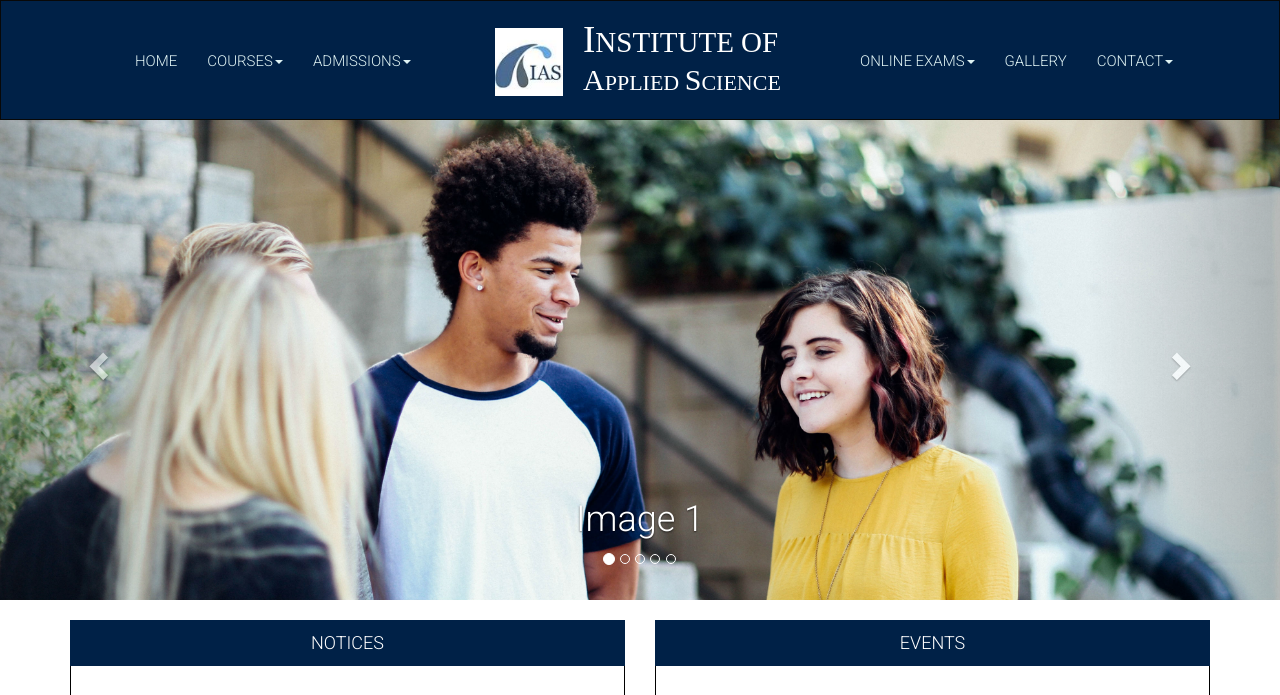
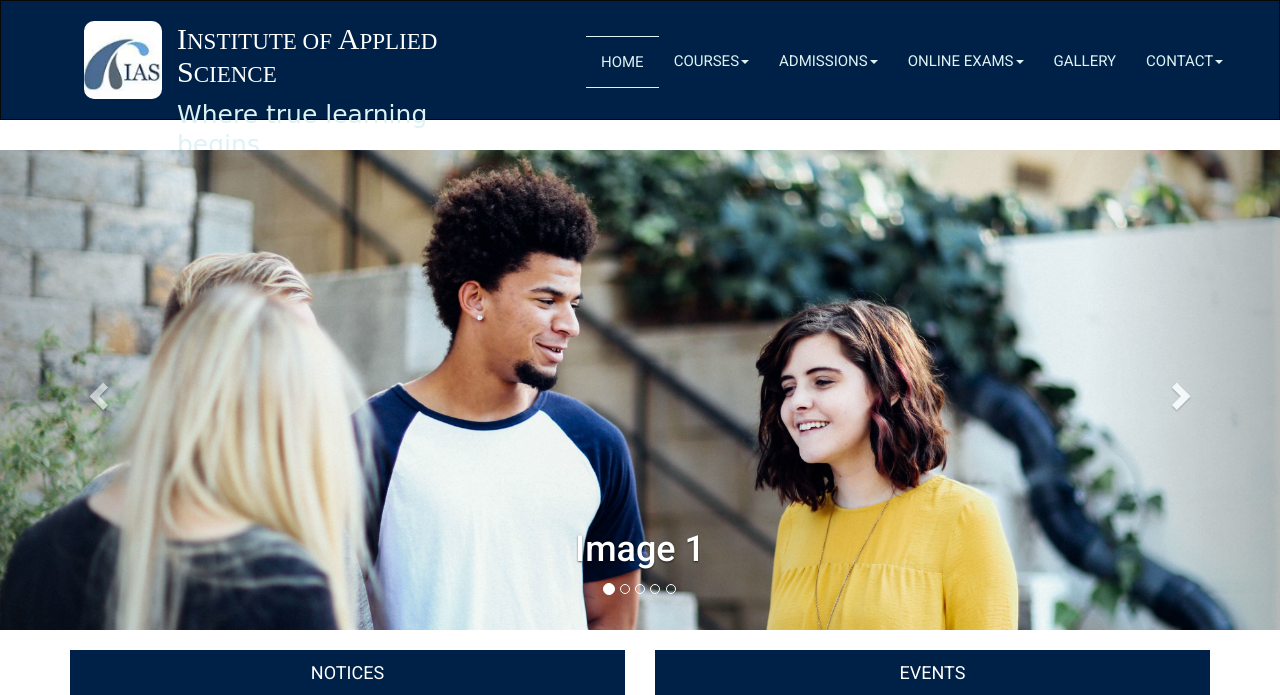
Before and after one commit to prince737/IAS-Academic, a PHP site: page / in a window 1280 px wide. Shown: the top 695 px of the page. Run offline with PHP 8.4, Linux system fonts and the light colour scheme.

Commit message:
New header v2

```diff
--- a/Css/home.css
+++ b/Css/home.css
@@ -15,63 +15,53 @@
 
 }
 
-.nav.navbar-nav li a {
-    color: #DEF2F3;
-    font-size: 15px;
-
+.actv{
+	border-top:1px solid #DEF2F3;
+	border-bottom:1px solid #DEF2F3;
 }
 
-.menu1, .menu2{
-	 margin-top:35px;
-
-}
 
 
 .brand-div{
 	line-height:38px;
-	padding-top:10px;
-	padding-left:35px;
-
-}
-
-.brand-div td{
-	padding:10px;
+	padding-top:20px;
+	padding-left:68px;
 }
 
 .brand{
 	font-family:"Times New Roman", Georgia, Serif;
 	color:white;
-	font-size:29px;
-
-	padding:0px;
-	margin:0px;
+	font-size:23px;
+	padding-top:3px;
 }
 
-.brand1{
-	font-family:"Times New Roman", Georgia, Serif;
-	color:white;
-	font-size:22px;
 
-	padding:0px;
-	margin:0px;
-}
 
 .brand span{
 	font-family:"Times New Roman", Georgia, Serif;
 	color:white;
-	font-size:37px;
+	font-size:30px;
 
 }
 
-.brand1 span{
-	font-family:"Times New Roman", Georgia, Serif;
-	color:white;
-	font-size:30px;
+.tag{
+	color:#DEF2F3;
+	font-size:25px;
+	font-family: "Brush Script Std", Brush Script MT, cursive;
 }
 
+
+.brand-div td{
+	padding-left:15px;
+}
+
+
 .logo{
-	height:68px;
-	width:68px;
+	height:78px;
+	width:78px;
+	border-radius:10px;
+	font-weight:300i;
+	float:left;
 }
 
 
@@ -80,7 +70,8 @@
 	.navbar{
 		height:120px;
 	}
-  .menu1{
+	.menu{
+		margin-top:35px;
 		padding-left:50px;
 	}
 	.enroll-btn{
--- a/index.html
+++ b/index.html
@@ -7,7 +7,7 @@
     <link rel="stylesheet" type="text/css" href="css/home.css">
     <link rel="stylesheet" type="text/css" href="css/animate.css">
 	<link rel="stylesheet" type="text/css" href="css/aos.css">
-    <link href="https://fonts.googleapis.com/css?family=Roboto:100,300,900" rel="stylesheet">
+    <link href="https://fonts.googleapis.com/css?family=Roboto:300,300i,400,400i,500,500i,700,700i" rel="stylesheet">
     <link rel="stylesheet" href="https://cdnjs.cloudflare.com/ajax/libs/font-awesome/4.7.0/css/font-awesome.min.css">
     <link rel="icon" type="image/jpg"
  href="images/logo.jpg" />
@@ -18,7 +18,7 @@
 	<nav class="navbar navbar-inverse my-navbar">
 
 
-		<div class="container my-content">
+		<div class="container-fluid my-content">
 
 			<div class="navbar-header">
 				<button type="button" class="navbar-toggle collapsed" data-toggle="collapse" data-target="#bs-example-navbar-collapse-1" aria-expanded="flase">
@@ -33,9 +33,25 @@
 
 			<div class="collapse navbar-collapse" id="bs-example-navbar-collapse-1">
 				<div class="row">
-					<div class="col-sm-4 menu1">
+					<div class="col-sm-5 brand-div">
+
+						<img src="images/logo.jpg" class="logo"/>
+						<table>
+							<tr>
+								<td valign="center" style="line-height:30px;">
+									<p class="brand"><span>I</span>NSTITUTE OF <span>A</span>PPLIED <span>S</span>CIENCE</p>
+									<p class="tag">Where true learning begins...</p>
+
+								</td>
+							</tr>
+
+						</table>
+
+					</div>
+
+					<div class="col-sm-7 menu">
 						<ul class="nav navbar-nav" role="menu" aria-labelledby="dropdownMenu">
-							<li><a href="#" >HOME</a></li>
+							<li><a href="#" class="actv">HOME</a></li>
 							<li class="dropdown">
 								<a href="#" class="dropdown-toggle" data-toggle="dropdown">COURSES<span class="caret"></span></a>
 								<ul class="dropdown-menu" >
@@ -65,26 +81,7 @@
 								</ul>
 
 							</li>
-						</ul>
-					</div>
-					<div class="col-sm-4 brand-div">
-						<table>
-							<tr>
-								<td>
-									<img src="images/logo.jpg" class="logo"/>
-								</td>
 
-								<td>
-									<p class="brand"><span>I</span>NSTITUTE OF </p>
-							<p class="brand1"><span>A</span>PPLIED <span>S</span>CIENCE</p>
-
-								</td>
-							</tr>
-
-						</table>
-					</div>
-					<div class="col-sm-4 menu2">
-						<ul class="nav navbar-nav" role="menu" aria-labelledby="dropdownMenu">
 							<li class="dropdown">
 								<a href="#" class="dropdown-toggle" data-toggle="dropdown">ONLINE EXAMS<span class="caret"></span></a>
 								<ul class="dropdown-menu" >
@@ -101,7 +98,7 @@
 							</li>
 							<li class="dropdown">
 								<a href="contact.html" class="dropdown-toggle" data-toggle="dropdown">CONTACT<span class="caret"></span></a>
-								<ul class="dropdown-menu" >
+								<ul class="dropdown-menu pull-left" >
 
 									<li><a tabindex="-1" href="contact.html#co">CORPORATE OFFICE</a></li>
 									<li><a tabindex="-1" href="contact.html#kol">KOLKATA</a></li>
```
Also changed, not shown: other parts of Css/home.css (+39 -1 lines), Css/contact.css (+14 -0 lines). Lines whose indentation alone changed are shown as unchanged.
